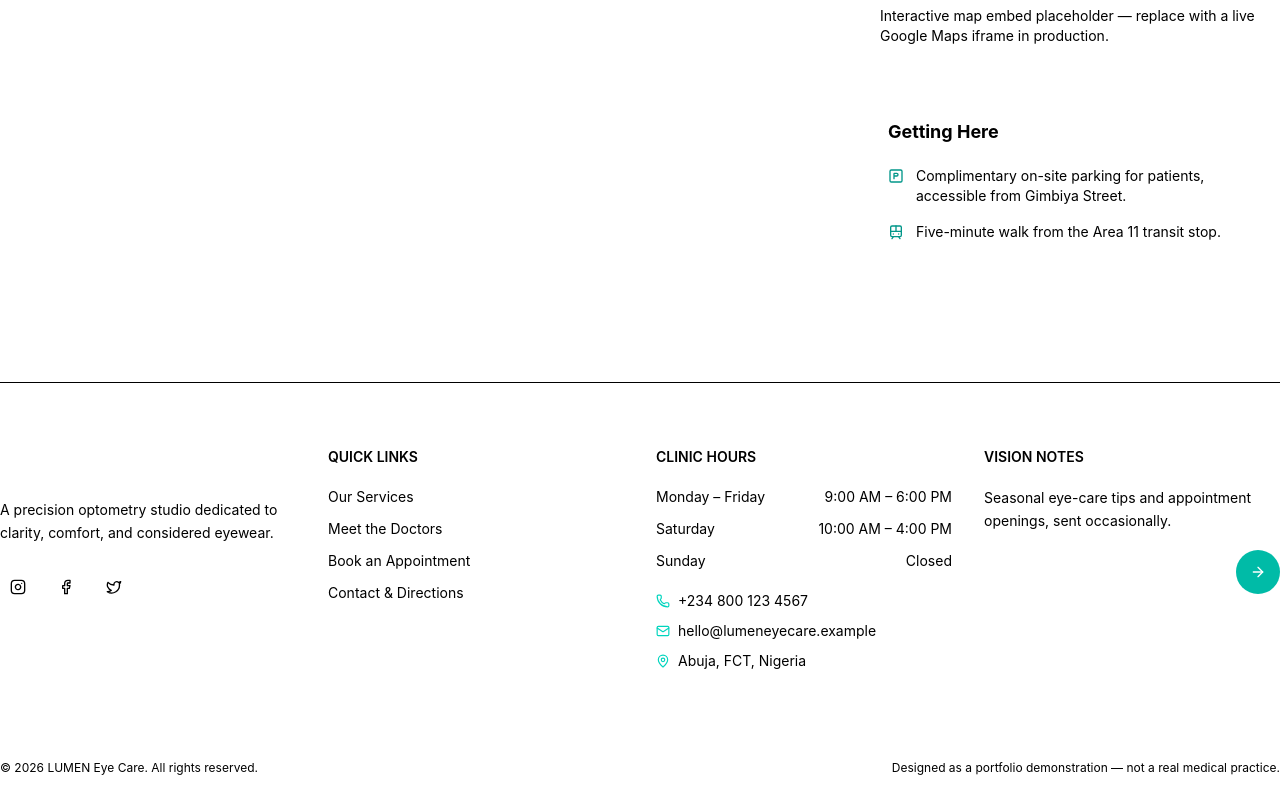
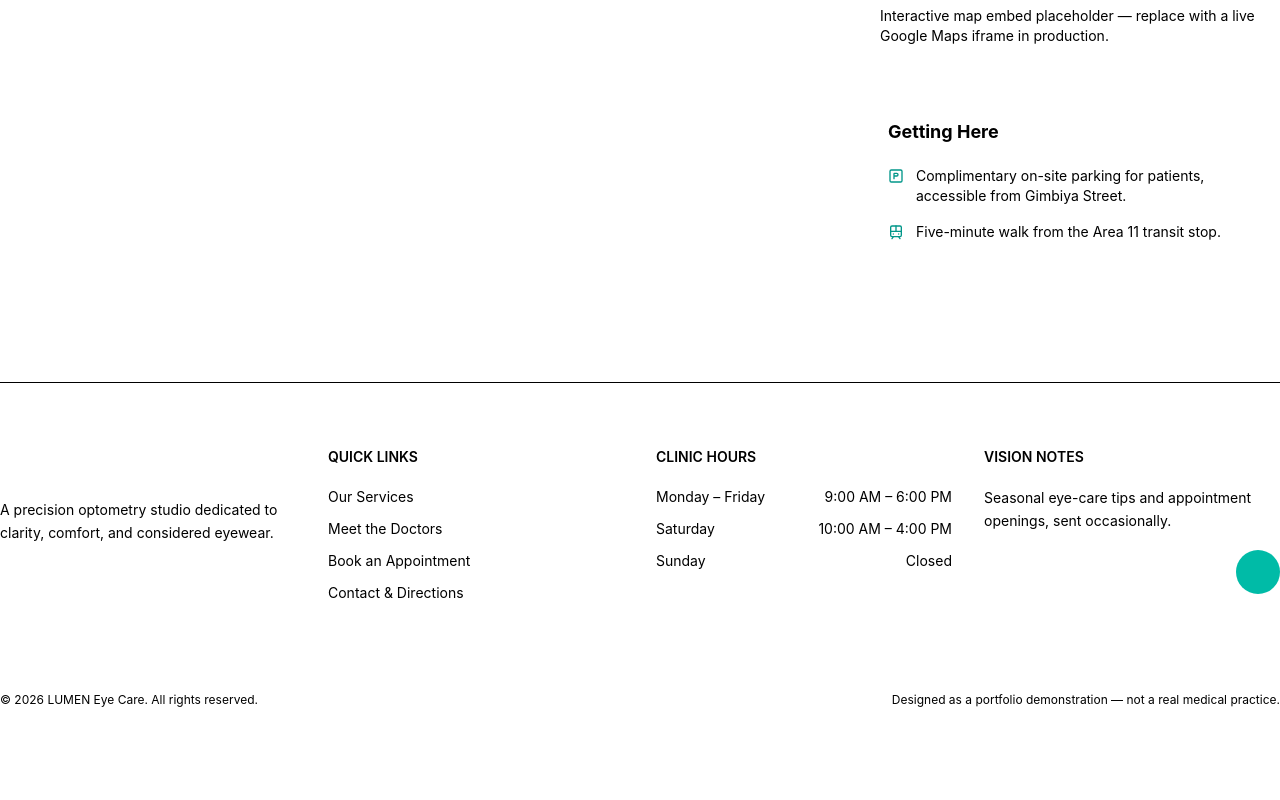
Before and after one commit to neducod/optometry-clinic-website, a React (Vite) app: page /contact in a window 1280 px wide. Shown: the part 994-1794 px from the top of the page. After the commit the page ends 1726 px from the top, so only its background shows below. Built offline with nearby package versions, Linux system fonts and the light colour scheme.

Commit message:
errors cleared

```diff
--- a/src/components/Footer.jsx
+++ b/src/components/Footer.jsx
@@ -1,5 +1,5 @@
 import { Link } from 'react-router-dom'
-import { Eye, Instagram, Facebook, Twitter, ArrowRight, MapPin, Phone, Mail } from 'lucide-react'
+// import { Eye, Instagram, Facebook, Twitter, ArrowRight, MapPin, Phone, Mail } from 'lucide-react'
 import { useState } from 'react'
 
 const hours = [
@@ -25,7 +25,7 @@ export default function Footer() {
         <div>
           <Link to="/" className="flex items-center gap-2.5 font-display text-lg font-extrabold text-white">
             <span className="flex h-9 w-9 items-center justify-center rounded-full bg-gold-500 text-ink-900">
-              <Eye size={18} />
+              {/* <Eye size={18} /> */}
             </span>
             LUMEN Eye Care
           </Link>
@@ -33,7 +33,7 @@ export default function Footer() {
             A precision optometry studio dedicated to clarity, comfort, and considered eyewear.
           </p>
           <div className="mt-6 flex items-center gap-3">
-            {[Instagram, Facebook, Twitter].map((Icon, i) => (
+            {/* {[Instagram, Facebook, Twitter].map((Icon, i) => (
                 <a
 
                 key={i}
@@ -43,7 +43,7 @@ export default function Footer() {
               >
                 <Icon size={16} />
               </a>
-            ))}
+            ))} */}
           </div>
         </div>
 
@@ -68,9 +68,9 @@ export default function Footer() {
             ))}
           </ul>
           <ul className="mt-5 space-y-2.5 text-sm text-sand-100/70">
-            <li className="flex items-center gap-2"><Phone size={14} className="text-teal-400" /> +234 800 123 4567</li>
+            {/* <li className="flex items-center gap-2"><Phone size={14} className="text-teal-400" /> +234 800 123 4567</li>
             <li className="flex items-center gap-2"><Mail size={14} className="text-teal-400" /> hello@lumeneyecare.example</li>
-            <li className="flex items-center gap-2"><MapPin size={14} className="text-teal-400" /> Abuja, FCT, Nigeria</li>
+            <li className="flex items-center gap-2"><MapPin size={14} className="text-teal-400" /> Abuja, FCT, Nigeria</li> */}
           </ul>
         </div>
 
@@ -98,7 +98,7 @@ export default function Footer() {
                 aria-label="Subscribe"
                 className="flex h-11 w-11 shrink-0 items-center justify-center rounded-full bg-teal-500 text-white transition-colors hover:bg-teal-600"
               >
-                <ArrowRight size={16} />
+                {/* <ArrowRight size={16} /> */}
               </button>
             </form>
           )}
```
